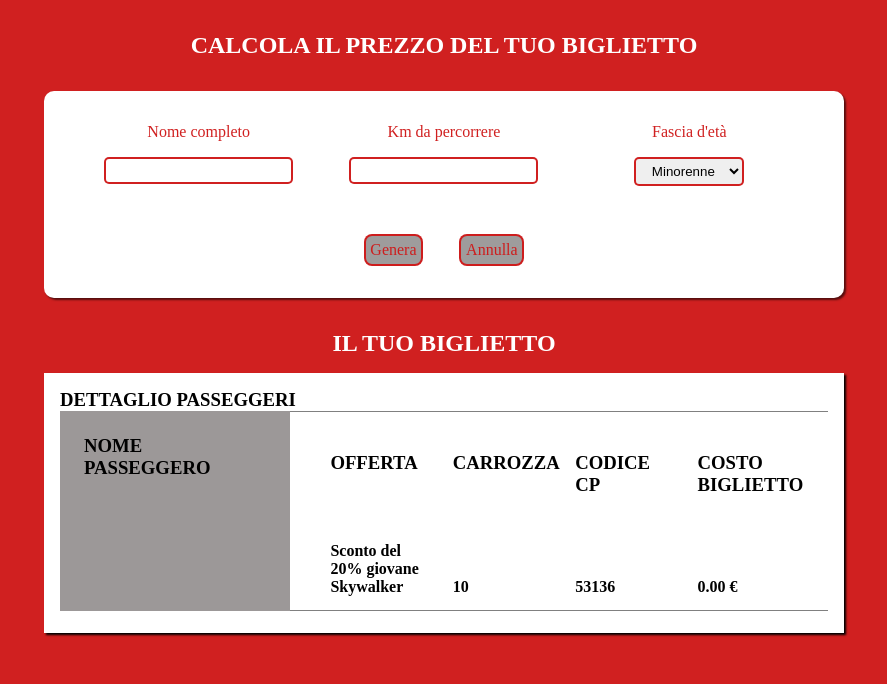
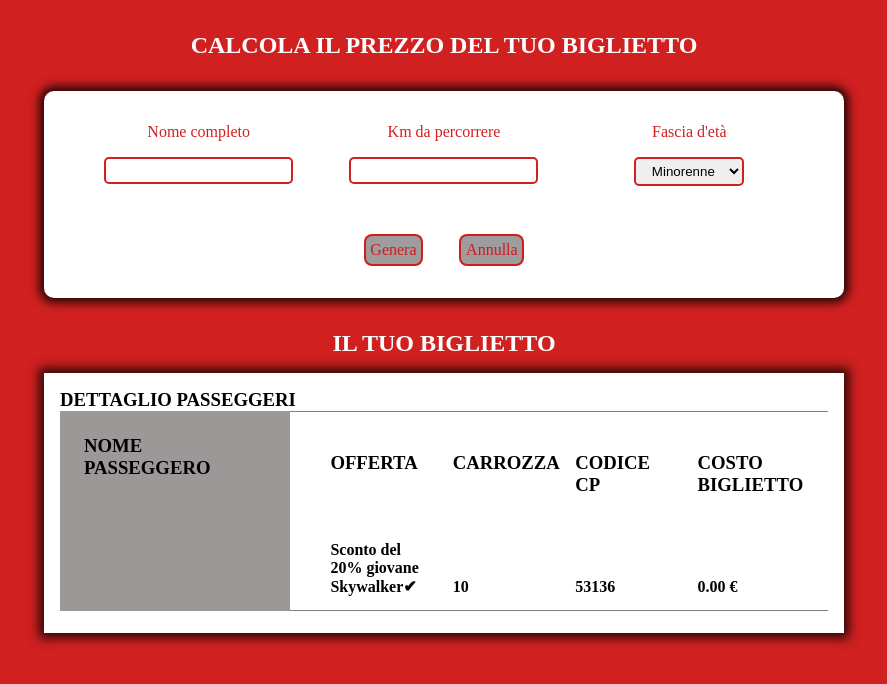
Before and after one commit to AntonioSabella/js-biglietto-treno-form, a plain HTML site: page index.html in a window 1280 px wide. Both pictures are taken after a click on the button "Genera". Shown: the whole page, without its empty margins (196-1083 px from the left). Drawn offline with Linux system fonts and the light colour scheme.

Commit message:
Add js refactoring + css adjusts

```diff
--- a/assets/css/style.css
+++ b/assets/css/style.css
@@ -28,7 +28,7 @@ body {
     background: rgb(255, 255, 255);
     padding: 2rem;
     border-radius: 10px;
-    box-shadow: 2px 2px 2px rgba(0, 0, 0, 0.596);
+    box-shadow: 0 0 10px 5px rgba(0, 0, 0, 0.788);
     display: flex;
     flex-wrap: wrap;
 }
@@ -75,7 +75,7 @@ select {
     background: white;
     padding: 1rem;
     margin-top: 1rem;
-    box-shadow: 2px 2px 2px black;
+    box-shadow: 0 0 10px 5px rgba(0, 0, 0, 0.788);
     height: 260px;
 }
 
--- a/assets/js/main.js
+++ b/assets/js/main.js
@@ -1,22 +1,21 @@
 /* Impostazione variabili per elementi del mark-up */
-const fullNameInputElement = document.getElementById('full-name');
-const distanceInputElement = document.getElementById('distance');
-const ageSelectElement = document.getElementById('age');
-const generateButtonElement = document.getElementById('generate');
-const cancelButtonElement = document.getElementById('cancel');
+const f_name_input = document.getElementById('full-name');
+const distance_input = document.getElementById('distance');
+const age_select = document.getElementById('age');
+const generate_button = document.getElementById('generate');
+const cancel_button = document.getElementById('cancel');
 
 let info;
 let inform;
 
+//Chiedere all'utente il nome, il numero di chilometri che vuole percorrere e l'età mediante il form.
 
 // Dopo aver inserito i propri dati, cliccando su Genera, il software li mostra nel ticket
-generateButtonElement.addEventListener('click', function () {
+generate_button.addEventListener('click', function () {
 
-  //Chiedere all'utente il nome, il numero di chilometri che vuole percorrere e l'età.
-
-  const fullName = fullNameInputElement.value;
-  const km_to_do = distanceInputElement.value;
-  const age = ageSelectElement.value;
+  const fullName = f_name_input.value;
+  const km_to_do = distance_input.value;
+  const age = age_select.value;
   //console.log(fullName, km_to_do, age);
 
   //Calcolo del prezzo totale del viaggio, a seconda che sia quello standard oppure soggetto a sconto del 20% 0 del 40%
@@ -33,7 +32,7 @@ generateButtonElement.addEventListener('click', function () {
     ticket_price = ticket_price - (ticket_price * 0.2);
     info = `${fullName} Ecco a te il 20% di sconto, giovane Skywalker. <br> Prezzo biglietto stellare: ${ticket_price.toFixed(2)} ${"€"}`;
     console.log(info);
-    inform = `Sconto del 20% giovane Skywalker`
+    inform = `Sconto del 20% giovane Skywalker✔`
     //console.log(ticket_price);
     //console.log(info);
 
@@ -41,7 +40,7 @@ generateButtonElement.addEventListener('click', function () {
     ticket_price = ticket_price - (ticket_price * 0.4)
     info = `${fullName} Saggio Yoda, per i tuoi servigi meriti uno sconto del 40%. <br> Prezzo biglietto stellare: ${ticket_price.toFixed(2)} ${"€"}`
     console.log(info);
-    inform = `Sconto del 40% Saggio Yoda`
+    inform = `Sconto del 40% Saggio Yoda🙌`
     //console.log(ticket_price);
     //console.log(info);
 
@@ -58,7 +57,7 @@ generateButtonElement.addEventListener('click', function () {
   const carrozza = Math.floor(Math.random() * 10) + 1;
   const cp_code = Math.floor(Math.random() * 100000);
 
-  document.querySelector('.passenger_name').innerHTML = fullNameInputElement.value;
+  document.querySelector('.passenger_name').innerHTML = fullName;
   document.querySelector('.offer_type').innerHTML = inform;
   document.querySelector('.carrozza').innerHTML = carrozza;
   document.querySelector('.cp_code').innerHTML = cp_code;
@@ -68,10 +67,10 @@ generateButtonElement.addEventListener('click', function () {
 
 
 // Il pulsante annulla rimuove tutte le informazioni dalla pagina per un ulteriore inserimento
-cancelButtonElement.addEventListener('click', function () {
-  fullNameInputElement.value = ""
-  ageSelectElement.value = "minorenne"
-  distanceInputElement.value = ""
+cancel_button.addEventListener('click', function () {
+  fullName = ""
+  age = "minorenne"
+  km_to_do = ""
 
   document.querySelector('.passenger_name').innerHTML = "";
   document.querySelector('.offer_type').innerHTML = "";
```
